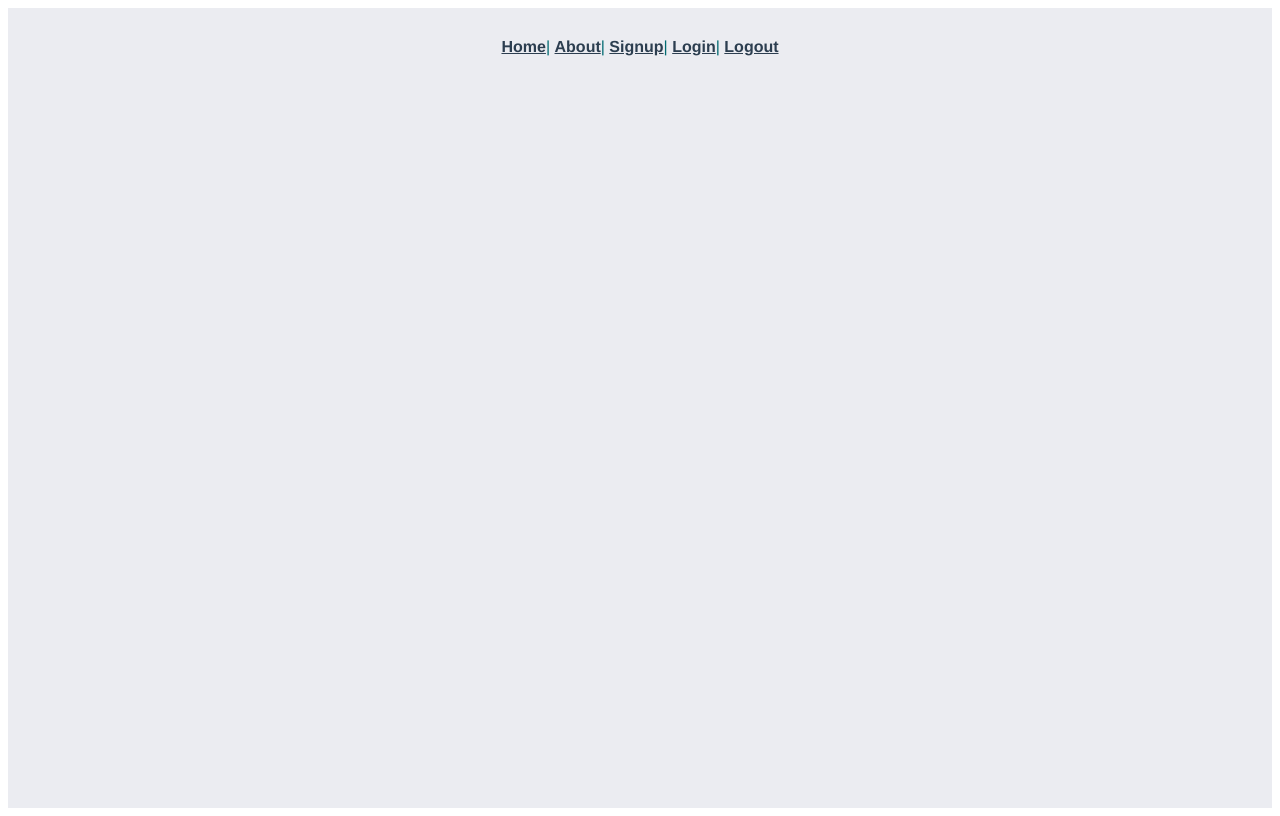
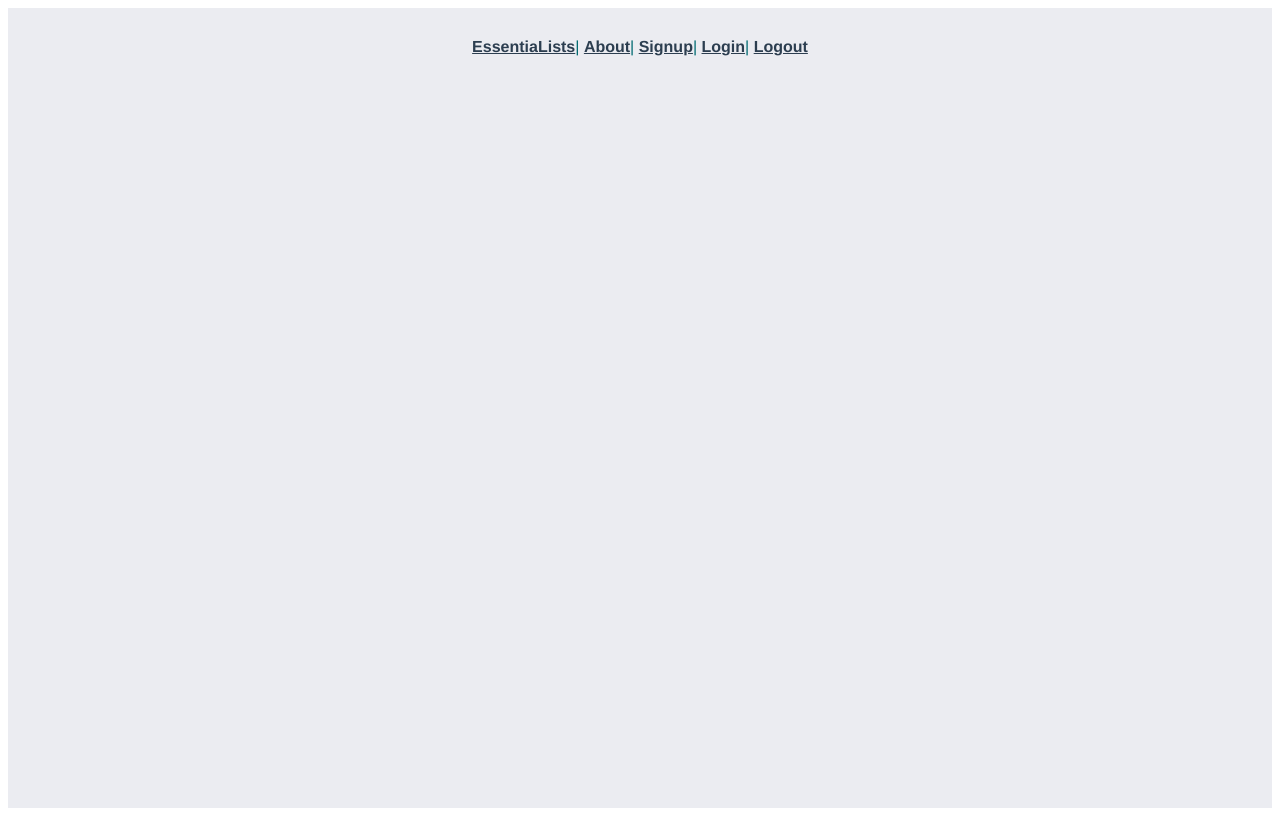
Before and after one commit to ernestomelchor/essentialist_app_frontend, a Vue app: page / in a window 1280 px wide. Built offline with nearby package versions, Linux system fonts and the light colour scheme.

Commit message:
Added v-keys to errrors and lists to remove linter warning

```diff
--- a/src/App.vue
+++ b/src/App.vue
@@ -1,7 +1,7 @@
 <template>
   <div id="app">
     <div id="nav">
-      <router-link to="/home">Home</router-link>|
+      <router-link to="/lists">EssentiaLists</router-link>|
       <router-link to="/about">About</router-link>|
       <router-link to="/signup">Signup</router-link>|
       <router-link to="/login">Login</router-link>|
--- a/src/router/index.js
+++ b/src/router/index.js
@@ -1,6 +1,6 @@
 import Vue from 'vue';
 import VueRouter from 'vue-router';
-import Home from '../views/Home.vue';
+import ListsIndex from '../views/ListsIndex.vue';
 import Signup from '../views/Signup.vue';
 import Login from '../views/Login.vue';
 import ListsShow from '../views/ListsShow.vue';
@@ -10,9 +10,9 @@ Vue.use(VueRouter);
 
 const routes = [
   {
-    path: '/home',
-    name: 'Home',
-    component: Home,
+    path: '/lists',
+    name: 'lists-index',
+    component: ListsIndex,
   },
   {
     path: '/about',
--- a/src/views/Home.vue
+++ b/src/views/ListsIndex.vue
@@ -53,6 +53,7 @@ export default {
     },
     deleteList: function (list) {
       axios.delete("/api/lists/" + list.id).then((response) => {
+        console.log(response.data);
         var index = this.lists.indexOf(list);
         this.lists.splice(index, 1);
       });
--- a/src/views/ListsShow.vue
+++ b/src/views/ListsShow.vue
@@ -4,18 +4,18 @@
     <div>
       <div>
         <ul>
-          <li class="text-danger" v-for="error in errors">{{ error }}</li>
+          <li class="text-danger" v-for="error in errors" :key="error.id">{{ error }}</li>
         </ul>
         <input type="text" v-model="newItemName" />
         <button v-on:click="createItem()">Add a New Item</button>
       </div>
     </div>
-    <div v-for="item in list.items">
+    <div v-for="item in list.items" :key="item.id">
       <ul>
         <li class="item">{{ item.description }}</li>
       </ul>
     </div>
-    <router-link to="/home">Back to all lists</router-link>
+    <router-link to="/lists">Back to all lists</router-link>
   </div>
 </template>
 
```
